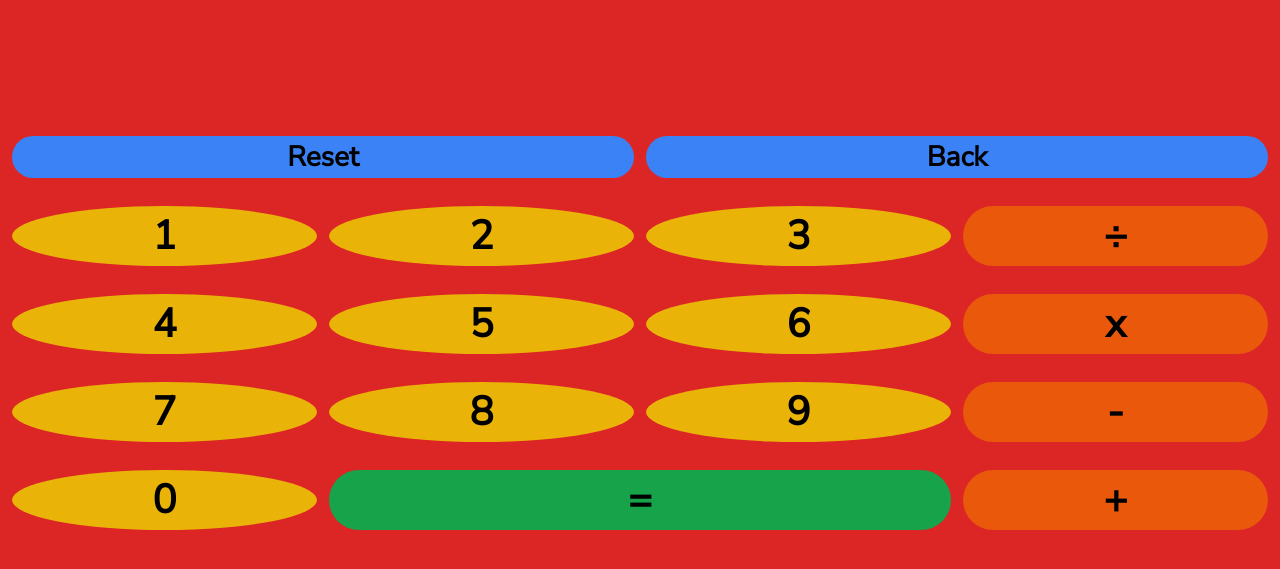
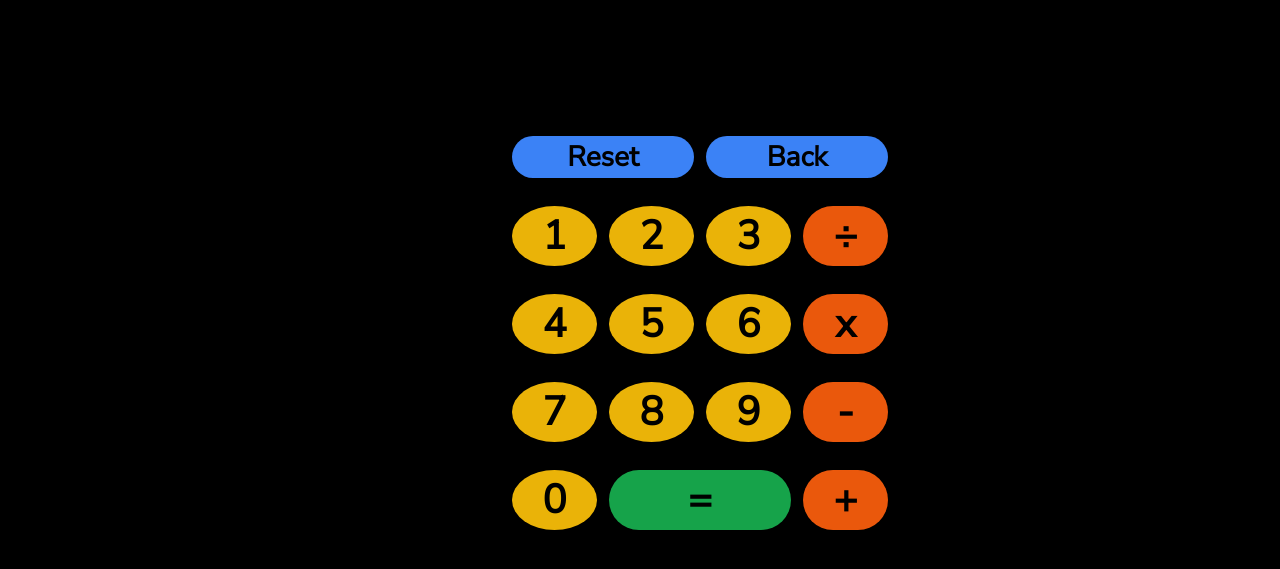
Before and after one commit to Amitkys/projects, a website: page Calculator/index.html in a window 1280 px wide. Shown: the part 117-686 px from the top of the page. Drawn offline with nearby package versions, Linux system fonts and the light colour scheme; a web font is replaced by a local one.

Commit message:
Update index.html

```diff
--- a/Calculator/index.html
+++ b/Calculator/index.html
@@ -3,7 +3,7 @@
 <head>
     <meta charset="UTF-8">
     <meta name="viewport" content="width=device-width, initial-scale=1.0">
-    <title>Calculator</title>
+    <title>Document</title>
     <script src="https://cdn.tailwindcss.com"></script>
     <!-- <link href="https://cdn.jsdelivr.net/npm/tailwindcss@2.2.19/dist/tailwind.min.css" rel="stylesheet"> -->
     <!-- just add or operator and add font name within given double quote -->
@@ -13,6 +13,10 @@
         html, body{
             height: 100%;
             width: 100%;
+        }
+        body{
+
+            margin: auto 0;
         }
        /*applicable for minimum width: 500 cover all phone */
         #one, #two, #three, #four, #five, #six, #seven, #eight, #nine, #zero{
@@ -36,15 +40,18 @@
             font-family: 'Nunito Sans';
 
         }
+        #input{
+            font-family: 'calibri';
+        }
 
 
     </style>
 </head>
-<body class="bg-black lg:bg-red-600 md:bg-green-600 text-center ">
+<body class="bg-black lg:bg-black md:bg-green-600 text-center lg:ml-[500px] lg:max-w-[400px]">
 
 
 
-    </div>
+    </div id="calculator">
     <div id="prev" class="h-[40px] w-[100%] mt-[120px]"><h3 class="text-[24px] font-bold pt-[3px] text-left pl-[10px] text-red-500" id="previous-input"></h3></div>
     <div id="inputField" class="h-[85px] w-[100%] border-white  pt-[16px]"><h1 class="text-[40px] text-right pr-[15px] font-bold text-white" id="input"></h1></div>
     <!-- grid -->
```
